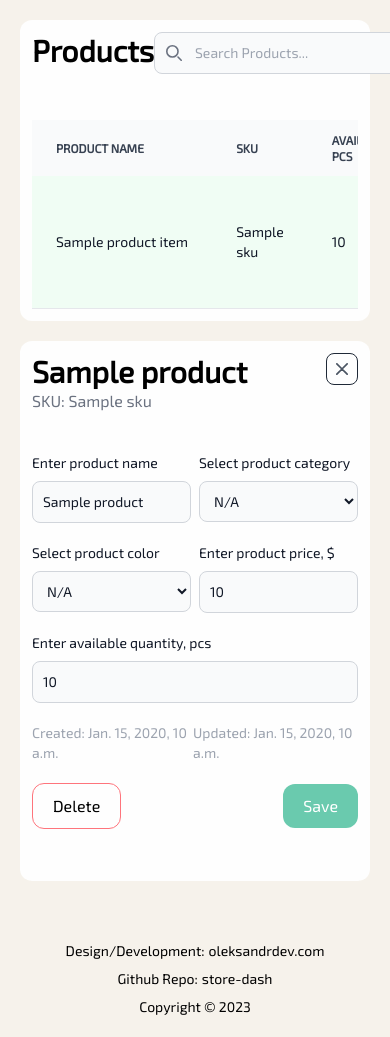
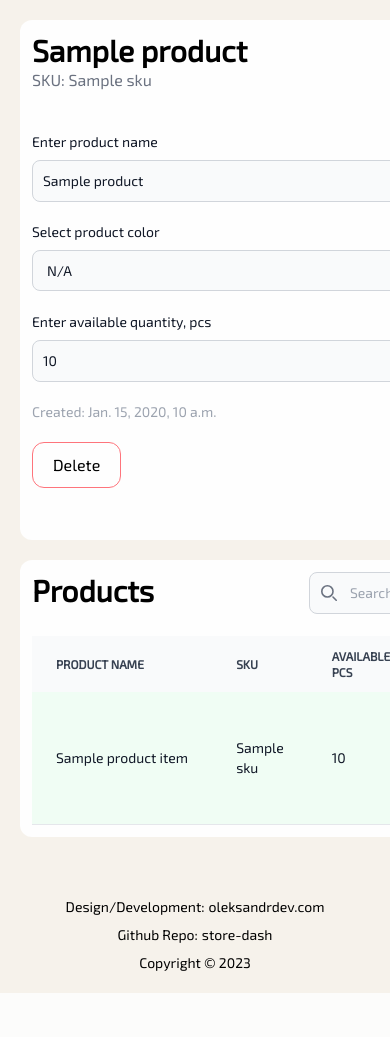
Before and after one commit to olksndrdevhub/store-dash, a Django app: template store/templates/products.html in a window 390 px wide; the page is wider, and only the part inside the window is pictured. Shown: the part 138-1175 px from the top of that part. After the commit the page ends 1131 px from the top of that part, so only its background shows below. Run offline with Django 4.2, Linux system fonts and the light colour scheme; the template is opened without the code that fills it: most values are stand-ins (such as "Sample title", 1, 10 or a date in 2020).

Commit message:
setup mobile and desktop styles for Products page

```diff
--- a/store/templates/products.html
+++ b/store/templates/products.html
@@ -4,13 +4,49 @@
 {% block title %}Products |{% endblock title %}
 
 {% block additional_head_links %}{% endblock additional_head_links %}
-{% block additional_css %}{% endblock additional_css %}
+{% block additional_css %}
+<style>
+    .grid-area-forms {
+        grid-area: forms;
+    }
+    .grid-area-table {
+        grid-area: table;
+    }
+    .grid-container {
+        display: grid;
+        grid-template-areas:
+          'forms'
+          'table';
+      }
+    @media (min-width: 1280px) {
+        .grid-container {
+            grid-template-columns: 2fr 1fr;
+            grid-template-areas:
+                'table forms';
+        }
+    }
+</style>
+{% endblock additional_css %}
 
 {% block content %}
-<div class="wrapper grid grid-cols-1 xl:grid-cols-3 gap-5"
+<div class="wrapper grid-container gap-5"
     id="wrapper"
     x-data="{showCreateForm: false}">
-    <div class="bg-secondary w-full xl:col-span-2 mx-auto p-3 rounded-xl h-fit">
+    <div class="flex flex-col gap-5 grid-area-forms">
+        <div id="create-form-spawn" class="bg-secondary w-full mx-auto p-3 rounded-xl h-fit"
+            x-show="showCreateForm"
+            x-transition
+            x-cloak>
+            {% include 'partials/createProductForm.html' %}
+        </div>
+        <div id="form-spawn">
+            {% if product %}
+                {% include 'partials/editProductForm.html' %}
+            {% endif %}
+        </div>
+
+    </div>
+    <div class="bg-secondary w-full grid-area-table mx-auto p-3 rounded-xl h-fit">
         <span class="head mb-5 flex justify-between">
             <h1 class="text-left text-3xl font-extrabold">Products</h1>
             <form>
@@ -86,10 +122,14 @@
                                 {{ product_item.available_quantity }}
                             </td>
                             <td class="px-6 py-4">
-                                {{ product_item.color }}
+                                {% if product_item.color %}
+                                    {{ product_item.color }}
+                                {% endif %}
                             </td>
                             <td class="px-6 py-4">
-                                {{ product_item.category }}
+                                {% if product_item.category %}
+                                    {{ product_item.category }}
+                                {% endif %}
                             </td>
                             <td class="px-6 py-4">
                                 ${{ product_item.price }}
@@ -122,20 +162,6 @@
             </table>
         </div>
     </div>
-    <div class="flex flex-col gap-5">
-        <div id="create-form-spawn" class="bg-secondary w-full mx-auto p-3 rounded-xl h-fit"
-            x-show="showCreateForm"
-            x-transition
-            x-cloak>
-            {% include 'partials/createProductForm.html' %}
-        </div>
-        <div id="form-spawn">
-            {% if product %}
-                {% include 'partials/editProductForm.html' %}
-            {% endif %}
-        </div>
-
-    </div>
 </div>
 
 {% endblock content %}
--- a/store/views.py
+++ b/store/views.py
@@ -72,9 +72,8 @@
             messages.SUCCESS,
             "Product deleted successfully!"
         )
-        response = HttpResponse()
-        response['HX-Location'] = reverse('products_view')
-        response.status_code = 204
+        context = {'products': Product.objects.all()}
+        response = render(request, 'products.html', context)
         return response
 
     if request.htmx and request.method == 'GET':
```
Also changed, not shown: store/templates/partials/editProductForm.html (+13 -10 lines), static/css/tailwind/main.min.css.
